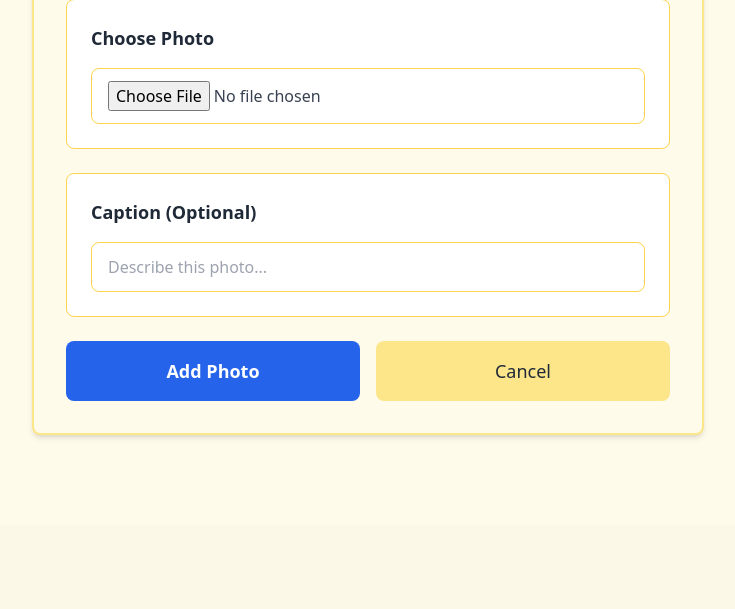
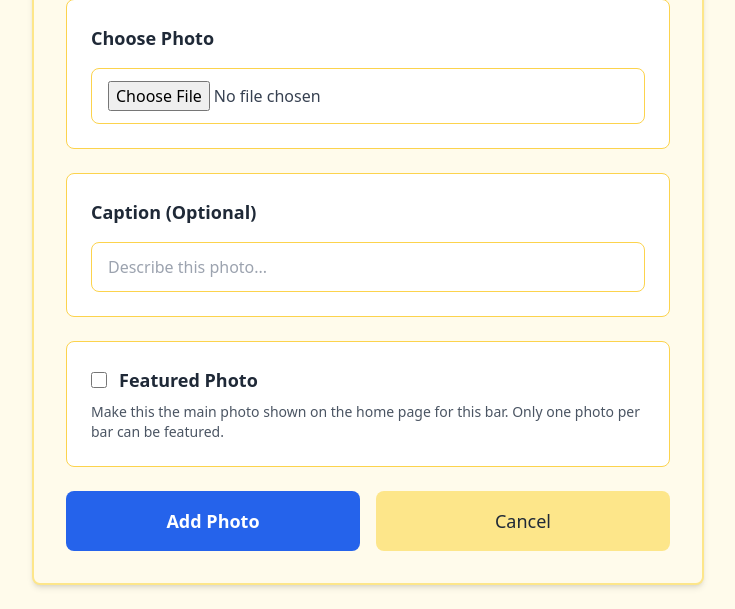
Before and after one commit to Rtasseff/PintxoPote, a Django app: template bars/templates/bars/quick_photo.html in a window 1280 px wide. Shown: the part 275-884 px from the top of the page, without its empty margins (272-1007 px from the left). Before the commit the page ends 713 px from the top, so only its background shows below. Run offline with Django 5.2, Linux system fonts and the light colour scheme; the template is opened without the code that fills it: values that come from a table or form of the project are taken from there, others are empty; some libraries are stand-ins or nearby versions.

Commit message:
feat: add featured photo functionality for home page display
- Add is_featured boolean field to BarPhoto model with unique constraint per bar
- Create get_display_photo() method on Bar model (featured photo or most recent)
- Update home page to show featured photos with star indicator
- Enhanced admin interface with featured photo controls and bulk actions
- Added featured photo checkbox to quick photo form
- Visual indicators show currently featured photos in photo gallery

Admins can now designate specific photos as the main display photo for each bar
on the home page, while maintaining the default of showing most recent photos.

🤖 Generated with [Claude Code](https://claude.ai/code)

Co-Authored-By: Claude <noreply@anthropic.com>

```diff
--- a/bars/forms.py
+++ b/bars/forms.py
@@ -37,8 +37,9 @@ class QuickNoteForm(forms.Form):
 class QuickPhotoForm(forms.ModelForm):
     class Meta:
         model = BarPhoto
-        fields = ['image', 'caption']
+        fields = ['image', 'caption', 'is_featured']
         widgets = {
             'image': forms.FileInput(attrs={'class': 'w-full px-4 py-3 border border-amber-300 rounded-lg focus:outline-none focus:ring-2 focus:ring-yellow-500 bg-white text-gray-700', 'accept': 'image/*'}),
             'caption': forms.TextInput(attrs={'class': 'w-full px-4 py-3 border border-amber-300 rounded-lg focus:outline-none focus:ring-2 focus:ring-yellow-500 bg-white text-gray-700', 'placeholder': 'Describe this photo...'}),
+            'is_featured': forms.CheckboxInput(attrs={'class': 'w-4 h-4 text-yellow-600 bg-gray-100 border-gray-300 rounded focus:ring-yellow-500 focus:ring-2'}),
         }
--- a/bars/models.py
+++ b/bars/models.py
@@ -75,15 +75,33 @@ class Bar(models.Model):
             return [tag.strip() for tag in self.tags.split(',') if tag.strip()]
         return []
 
+    def get_display_photo(self):
+        """Return the featured photo, or the most recent photo if no featured photo"""
+        featured_photo = self.photos.filter(is_featured=True).first()
+        if featured_photo:
+            return featured_photo
+        return self.photos.first()
+
 
 class BarPhoto(models.Model):
     bar = models.ForeignKey(Bar, on_delete=models.CASCADE, related_name='photos')
     image = models.ImageField(upload_to='bars/')
     caption = models.CharField(max_length=200, blank=True)
+    is_featured = models.BooleanField(
+        default=False,
+        help_text="Display this photo on the home page list for this bar"
+    )
     uploaded_at = models.DateTimeField(auto_now_add=True)
 
     class Meta:
-        ordering = ['-uploaded_at']
+        ordering = ['-is_featured', '-uploaded_at']
 
     def __str__(self):
-        return f"Photo for {self.bar.name}"
+        featured_text = " (Featured)" if self.is_featured else ""
+        return f"Photo for {self.bar.name}{featured_text}"
+
+    def save(self, *args, **kwargs):
+        # Ensure only one featured photo per bar
+        if self.is_featured:
+            BarPhoto.objects.filter(bar=self.bar, is_featured=True).update(is_featured=False)
+        super().save(*args, **kwargs)
--- a/bars/templates/bars/quick_photo.html
+++ b/bars/templates/bars/quick_photo.html
@@ -50,6 +50,22 @@
                 {% endif %}
             </div>
 
+            <div class="bg-white rounded-lg p-6 border border-amber-300">
+                <div class="flex items-center space-x-3">
+                    {{ form.is_featured }}
+                    <label for="{{ form.is_featured.id_for_label }}" class="text-lg font-bold text-gray-800">
+                        Featured Photo
+                    </label>
+                </div>
+                <p class="text-sm text-gray-600 mt-2">
+                    Make this the main photo shown on the home page for this bar.
+                    Only one photo per bar can be featured.
+                </p>
+                {% if form.is_featured.errors %}
+                    <p class="text-red-600 text-sm mt-2">{{ form.is_featured.errors.0 }}</p>
+                {% endif %}
+            </div>
+
             <!-- Existing Photos Preview -->
             {% with recent_photos=bar.photos.all|slice:":6" %}
             {% if recent_photos %}
@@ -62,8 +78,13 @@
                     </h3>
                     <div class="grid grid-cols-3 gap-3">
                         {% for photo in recent_photos %}
-                            <div class="aspect-square border-2 border-amber-200 rounded-lg overflow-hidden">
+                            <div class="aspect-square border-2 {% if photo.is_featured %}border-yellow-500{% else %}border-amber-200{% endif %} rounded-lg overflow-hidden relative">
                                 <img src="{{ photo.image.url }}" alt="Photo of {{ bar.name }}" class="w-full h-full object-cover">
+                                {% if photo.is_featured %}
+                                    <div class="absolute top-1 right-1 bg-yellow-500 text-white text-xs px-1 rounded" title="Currently Featured">
+                                        ★
+                                    </div>
+                                {% endif %}
                             </div>
                         {% endfor %}
                     </div>
```
Also changed, not shown: bars/admin.py (+20 -2 lines), bars/templates/bars/partials/bar_list.html (+10 -3 lines), bars/migrations/0003_alter_barphoto_options_barphoto_is_featured.py (added).
